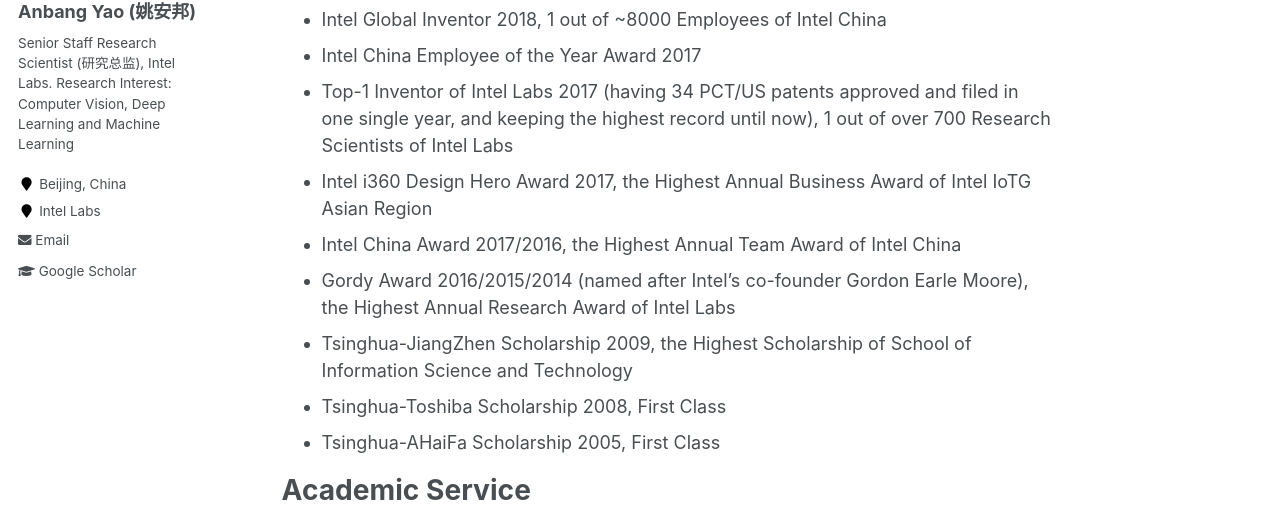
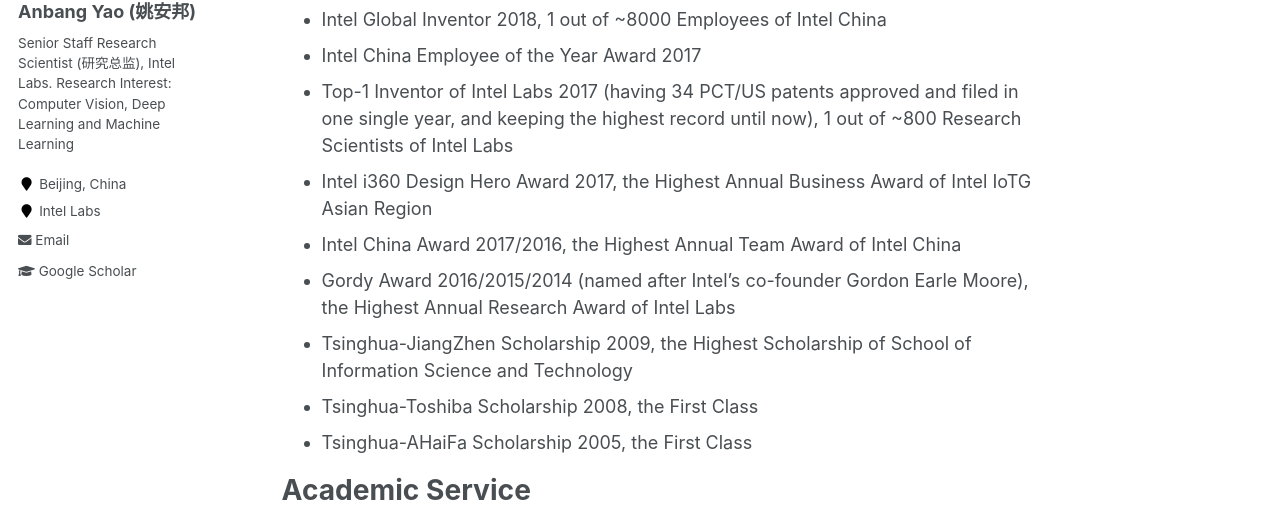
Before and after one commit to YaoAnbang/YaoAnbang.github.io, a Jekyll site: the page built from _pages/about.md, in a window 1280 px wide and 900 px high, scrolled down 4895 px. Shown: the part 179-709 px from the top of the window. Built offline with Jekyll 4.4.1, drawn with Linux system fonts in a browser that asks for light colours; some of the changed text lies outside the part shown.

Commit message:
Update about.md

```diff
--- a/_pages/about.md
+++ b/_pages/about.md
@@ -74,7 +74,7 @@
 **2016**
 
 + Dynamic Network Surgery for Efficient DNNs. Yiwen Guo\*, Anbang Yao\# and Yurong Chen. **NIPS 2016**.
-+ HyperNet: Towards Accurate Region Proposal Generation and Joint Object Detection. Tao Kong\*, Anbang Yao\#, Yurong Chen and Fuchun Sun. **CVPR 2016**, (<font color="blue">*Spotlight*</font>).
++ HyperNet: Towards Accurate Region Proposal Generation and Joint Object Detection. Tao Kong\*, Anbang Yao\#, Yurong Chen and Fuchun Sun. **CVPR 2016**, (<font color="blue">*Spotlight *</font>).
 + HoloNet: Towards Robust Emotion Recognition in the Wild. Anbang Yao\#\+, Dongqi Cai\+, Ping Hu\+, Shandong Wang\+, Liang Sha\+ and Yurong Chen. **ACM ICMI 2016**, (<font color="blue">*Oral, 1-st Runner-up of EmotiW-AFEW 2016 out of ~100 Teams*</font>).
 
 **2015 and before**
@@ -118,13 +118,13 @@
 + 5 Intel China Quarterly Awards in 2017~2020
 + Intel Global Inventor 2018, 1 out of ~8000 Employees of Intel China
 + Intel China Employee of the Year Award 2017
-+ Top-1 Inventor of Intel Labs 2017 (having 34 PCT/US patents approved and filed in one single year, and keeping the highest record until now), 1 out of over 700 Research Scientists of Intel Labs
++ Top-1 Inventor of Intel Labs 2017 (having 34 PCT/US patents approved and filed in one single year, and keeping the highest record until now), 1 out of ~800 Research Scientists of Intel Labs
 + Intel i360 Design Hero Award 2017, the Highest Annual Business Award of Intel IoTG Asian Region
 + Intel China Award 2017/2016, the Highest Annual Team Award of Intel China
 + Gordy Award 2016/2015/2014 (named after Intel's co-founder Gordon Earle Moore), the Highest Annual Research Award of Intel Labs
 + Tsinghua-JiangZhen Scholarship 2009, the Highest Scholarship of School of Information Science and Technology
-+ Tsinghua-Toshiba Scholarship 2008, First Class
-+ Tsinghua-AHaiFa Scholarship 2005, First Class
++ Tsinghua-Toshiba Scholarship 2008, the First Class
++ Tsinghua-AHaiFa Scholarship 2005, the First Class
 
 Academic Service
 =====
```
